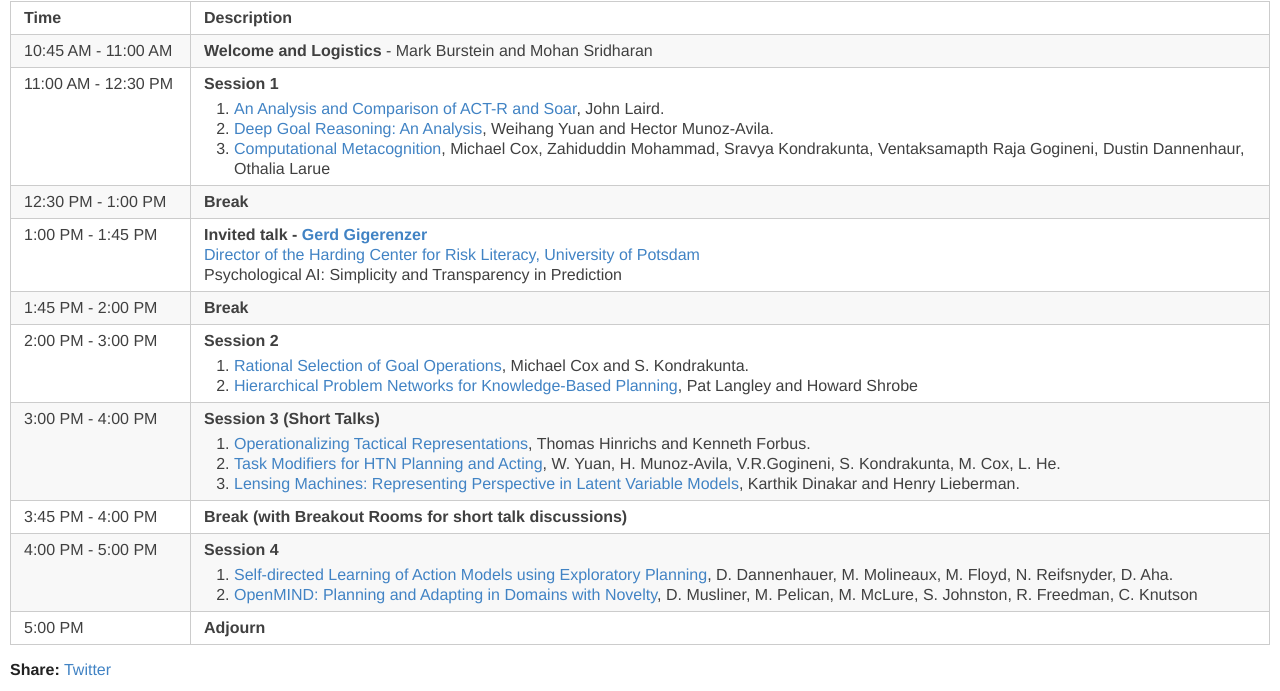
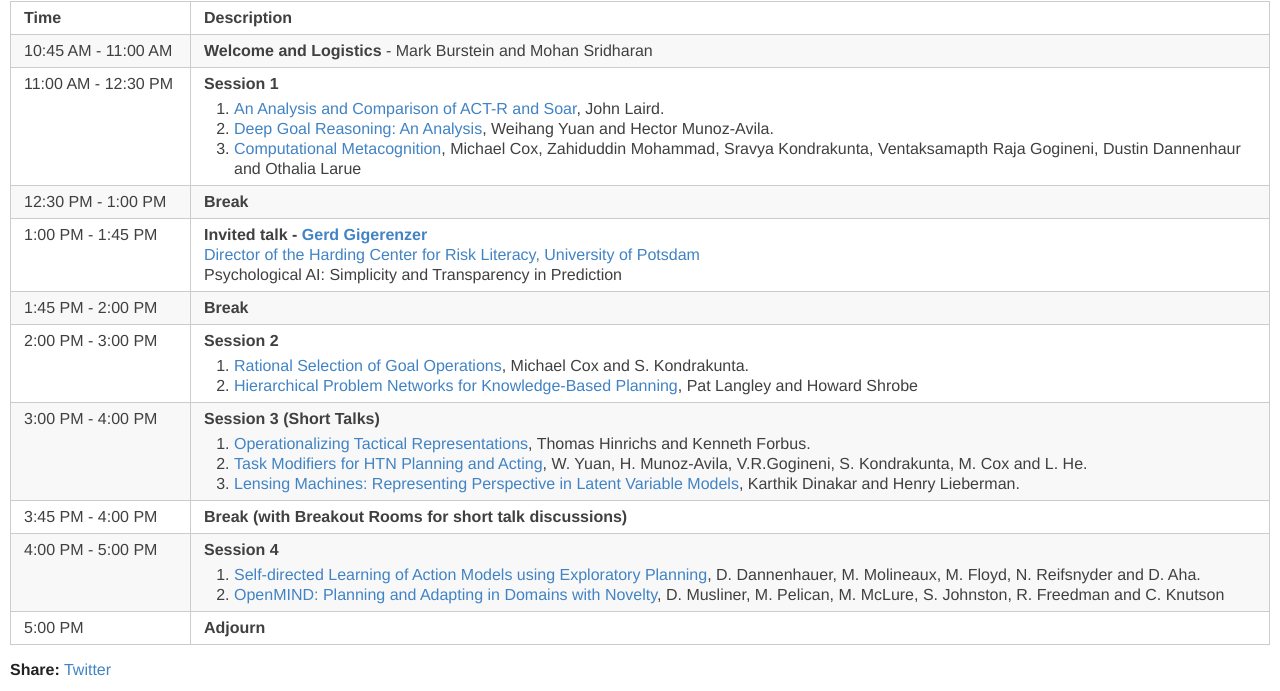
Before and after one commit to AdvancesInCognitiveSystems/acs2021, a Jekyll site: the page built from _days/tuesday-day1.md, in a window 1280 px wide. Shown: the part 289-980 px from the top of the page. Built offline with Jekyll 4.4.1, drawn with Linux system fonts in a browser that asks for light colours.

```diff
--- a/_days/tuesday-day1.md
+++ b/_days/tuesday-day1.md
@@ -27,7 +27,7 @@ and made available on YouTube.
    <li> <a href="{{site.baseurl}}/data/ACS2021_paper_6.pdf">An Analysis and Comparison of ACT-R and Soar</a>, John Laird. </li>
    <li> <a href="{{site.baseurl}}/data/ACS2021_paper_9.pdf">Deep Goal Reasoning: An Analysis</a>, Weihang Yuan and Hector Munoz-Avila. </li>
    <li> <a href="{{site.baseurl}}/data/ACS2021_paper_1.pdf">Computational Metacognition</a>, Michael Cox, Zahiduddin Mohammad, Sravya
-Kondrakunta, Ventaksamapth Raja Gogineni, Dustin Dannenhaur, Othalia Larue </li>
+Kondrakunta, Ventaksamapth Raja Gogineni, Dustin Dannenhaur and Othalia Larue </li>
   </ol>
   </td>
 </tr>
@@ -66,7 +66,7 @@ Psychological AI: Simplicity and Transparency in Prediction
    <li> <a href="{{site.baseurl}}/data/ACS2021_paper_16.pdf">Operationalizing Tactical
   Representations</a>, Thomas Hinrichs and Kenneth Forbus.  </li>
    <li> <a href="{{site.baseurl}}/data/ACS2021_paper_18.pdf">Task Modifiers for HTN
-  Planning and Acting</a>, W. Yuan, H. Munoz-Avila, V.R.Gogineni, S. Kondrakunta, M. Cox, L. He. </li>
+  Planning and Acting</a>, W. Yuan, H. Munoz-Avila, V.R.Gogineni, S. Kondrakunta, M. Cox and L. He. </li>
    <li> <a href="{{site.baseurl}}/data/ACS2021_paper_10.pdf">Lensing Machines: Representing Perspective in Latent Variable Models</a>, Karthik Dinakar and Henry Lieberman. </li>
   </ol>
   </td>
@@ -82,9 +82,10 @@ Psychological AI: Simplicity and Transparency in Prediction
 <!-- ###### Chaired by TBD -->
   <ol>
    <li> <a href="{{site.baseurl}}/data/ACS2021_paper_29.pdf">Self-directed Learning of
-  Action Models using Exploratory Planning</a>, D. Dannenhauer, M. Molineaux, M. Floyd, N. Reifsnyder, D. Aha.  </li>
+  Action Models using Exploratory Planning</a>, D. Dannenhauer,
+  M. Molineaux, M. Floyd, N. Reifsnyder and D. Aha.  </li>
    <li> <a href="{{site.baseurl}}/data/ACS2021_paper_35.pdf">OpenMIND: Planning and
-  Adapting in Domains with Novelty</a>,  D. Musliner, M. Pelican, M. McLure, S. Johnston, R. Freedman, C. Knutson</li>
+  Adapting in Domains with Novelty</a>,  D. Musliner, M. Pelican, M. McLure, S. Johnston, R. Freedman and C. Knutson</li>
   </ol>
   </td>
 </tr>
```
Also changed, not shown: _days/thursday-day3.md (+2 -2 lines), _days/wednesday-day2.md (+3 -2 lines).
